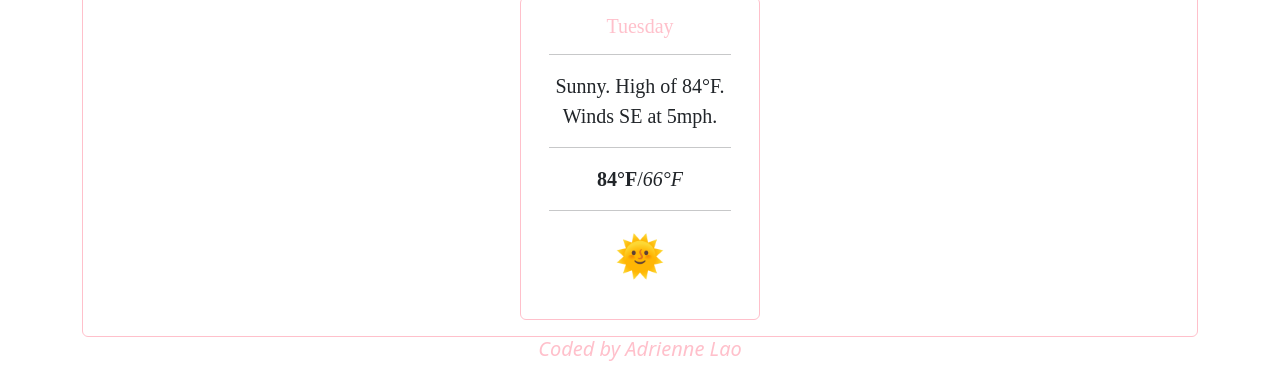
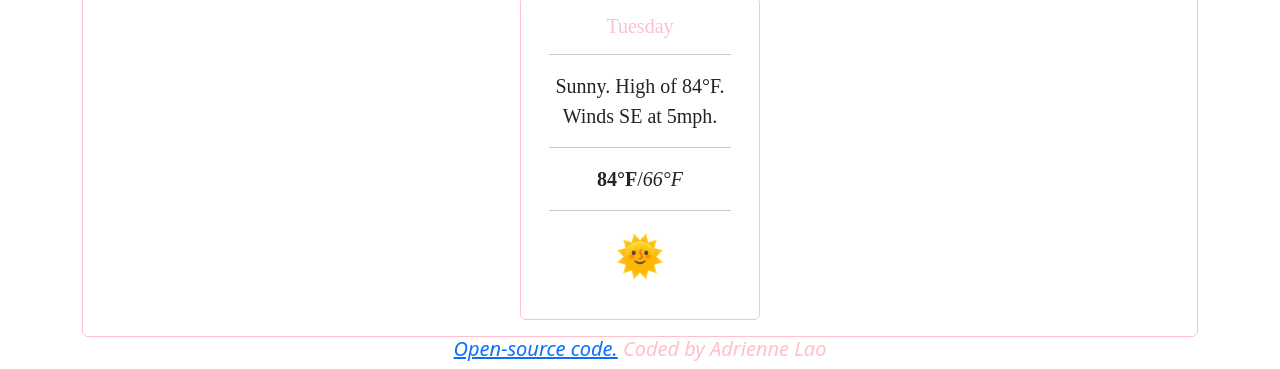
Before and after one commit to laoadr/first-repository, a website built with Parcel: page index.html in a window 1280 px wide. Shown: the part 597-966 px from the top of the page. Built offline with nearby package versions, Linux system fonts and the light colour scheme; no server answers; a web font is replaced by a local one.

Commit message:
added link to open source code

```diff
--- a/index.html
+++ b/index.html
@@ -111,7 +111,6 @@
         </div>
       </div>
     </div>
-    <h5><em>Coded by Adrienne Lao</em></h5>
+    <h5><em><a href="https://github.com/laoadr/first-repository" target="_blank">Open-source code.</a> Coded by Adrienne Lao</em></h5>
   </body>
-
 </html>
```
